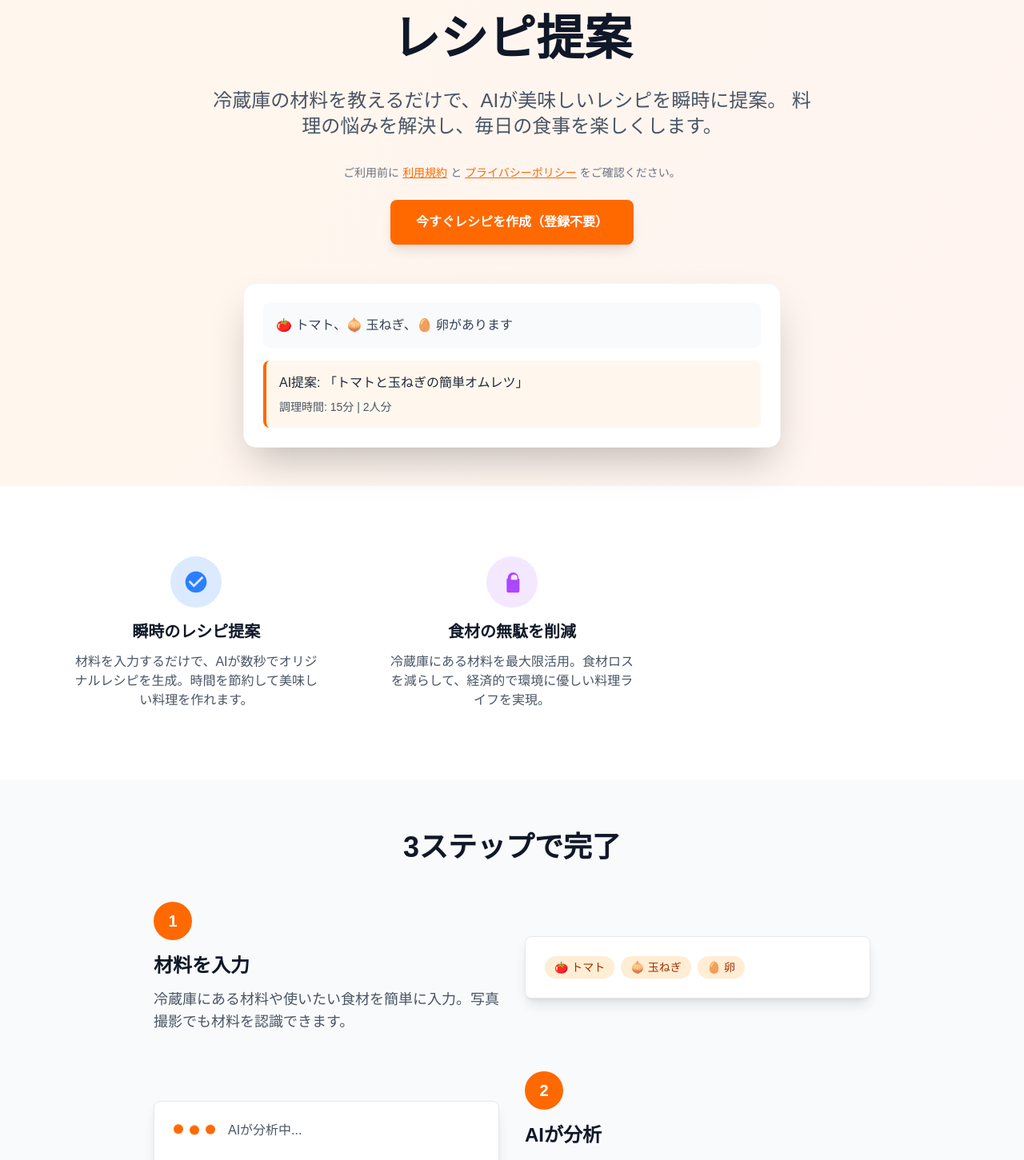
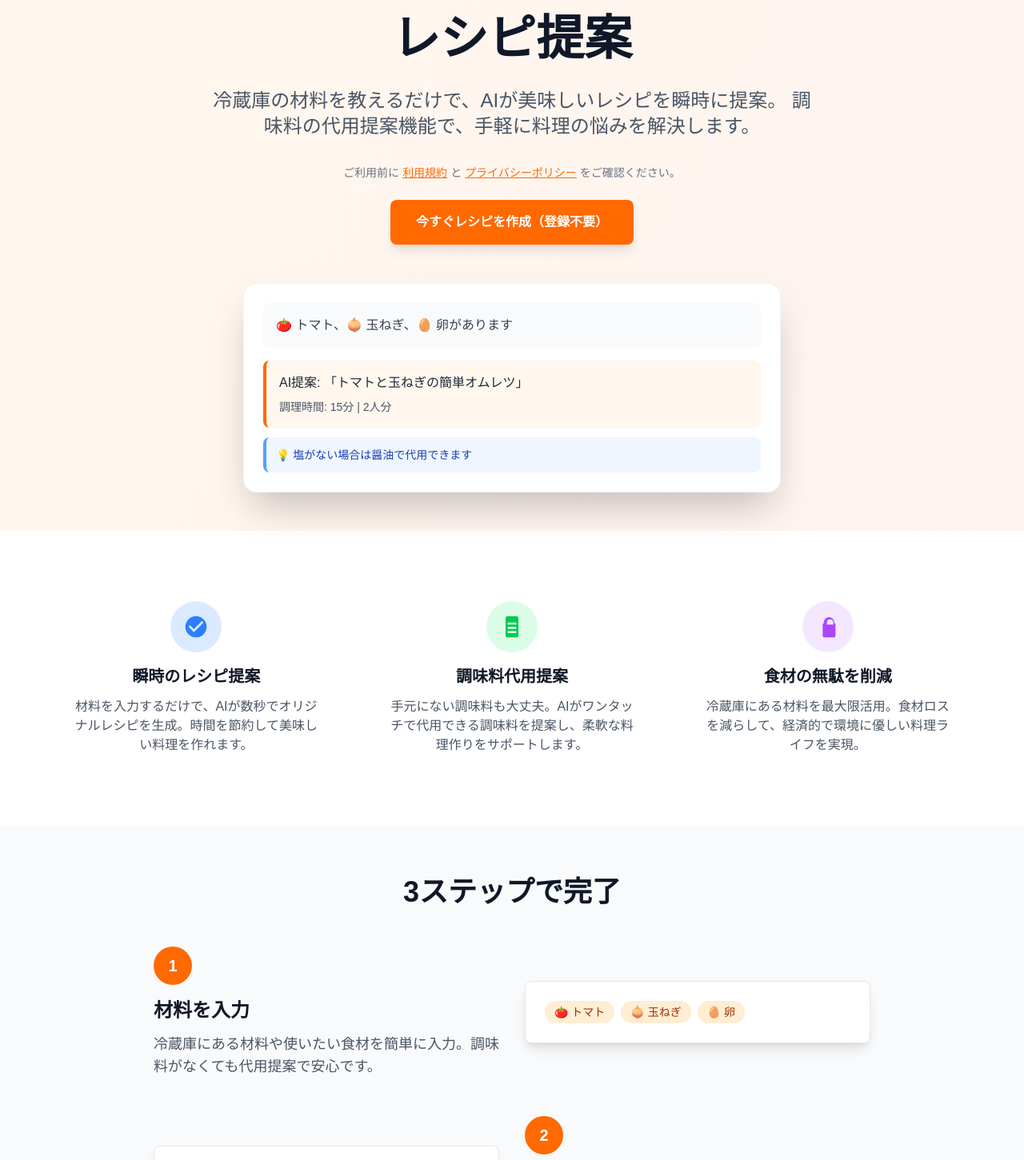
Before and after one commit to a2h1r0/cookbot, a Next.js app: page / in a window 1280 px wide. Shown: the part 279-1730 px from the top of the page at 80% size. Built offline with nearby package versions, Linux system fonts and the light colour scheme.

Commit message:
#1 LPの更新

```diff
--- a/src/app/page.tsx
+++ b/src/app/page.tsx
@@ -36,11 +36,9 @@ export default function HomePage() {
       {/* ヒーローセクション */}
       <section className="px-6 py-12 text-center">
         <div className="max-w-4xl mx-auto">
-          {' '}
           {/* ロゴ/アイコン */}
           <div className="mb-8 flex justify-center">
             <div className="flex items-center justify-center">
-              {' '}
               <Image
                 src="/images/icon.svg"
                 alt="CookBot"
@@ -57,11 +55,11 @@ export default function HomePage() {
             <span className="text-orange-500">あなただけの</span>
             <br />
             レシピ提案
-          </h1>{' '}
+          </h1>
           {/* サブヘッドライン */}
           <p className="text-xl md:text-2xl text-gray-600 mb-8 max-w-3xl mx-auto">
             冷蔵庫の材料を教えるだけで、AIが美味しいレシピを瞬時に提案。
-            料理の悩みを解決し、毎日の食事を楽しくします。
+            調味料の代用提案機能で、手軽に料理の悩みを解決します。
           </p>
           {/* 利用規約・プライバシーポリシーリンク */}
           <div className="mb-6 text-center">
@@ -100,12 +98,17 @@ export default function HomePage() {
                   🍅 トマト、🧅 玉ねぎ、🥚 卵があります
                 </p>
               </div>
-              <div className="bg-orange-50 rounded-lg p-4 border-l-4 border-orange-500">
+              <div className="bg-orange-50 rounded-lg p-4 border-l-4 border-orange-500 mb-3">
                 <p className="text-gray-800 text-left font-medium">
                   AI提案: 「トマトと玉ねぎの簡単オムレツ」
                 </p>
                 <p className="text-gray-600 text-sm text-left mt-2">
                   調理時間: 15分 | 2人分
+                </p>
+              </div>
+              <div className="bg-blue-50 rounded-lg p-3 border-l-4 border-blue-400">
+                <p className="text-blue-800 text-left text-sm font-medium">
+                  💡 塩がない場合は醤油で代用できます
                 </p>
               </div>
             </div>
@@ -137,23 +140,23 @@ export default function HomePage() {
             </div>
 
             {/* 特徴2 */}
-            {/* <div className="text-center p-6">
+            <div className="text-center p-6">
               <div className="w-16 h-16 bg-green-100 rounded-full flex items-center justify-center mx-auto mb-4">
                 <svg
                   className="w-8 h-8 text-green-500"
                   fill="currentColor"
                   viewBox="0 0 24 24"
                 >
-                <path d="M12 2l3.09 6.26L22 9.27l-5 4.87 1.18 6.88L12 17.77l-6.18 3.25L7 14.14 2 9.27l6.91-1.01L12 2z" />
+                  <path d="M8 12h8v2H8zm0 4h8v2H8zm0-8h8v2H8zM6 4v16a2 2 0 002 2h8a2 2 0 002-2V4a2 2 0 00-2-2H8a2 2 0 00-2 2z" />
                 </svg>
               </div>
               <h3 className="text-xl font-semibold text-gray-900 mb-3">
-              パーソナライズされた提案
+                調味料代用提案
               </h3>
               <p className="text-gray-600">
-              あなたの好み、アレルギー、食事制限を学習し、最適なレシピを提案。毎回新しい発見があります。
+                手元にない調味料も大丈夫。AIがワンタッチで代用できる調味料を提案し、柔軟な料理作りをサポートします。
               </p>
-          </div> */}
+            </div>
 
             {/* 特徴3 */}
             <div className="text-center p-6">
@@ -195,7 +198,7 @@ export default function HomePage() {
                   材料を入力
                 </h3>
                 <p className="text-gray-600 text-lg">
-                  冷蔵庫にある材料や使いたい食材を簡単に入力。写真撮影でも材料を認識できます。
+                  冷蔵庫にある材料や使いたい食材を簡単に入力。調味料がなくても代用提案で安心です。
                 </p>
               </div>
               <div className="flex-1">
@@ -283,10 +286,8 @@ export default function HomePage() {
       <footer className="px-6 py-12 bg-gray-900 text-white">
         <div className="max-w-6xl mx-auto">
           <div className="grid md:grid-cols-4 gap-8">
-            {' '}
             <div className="md:col-span-2">
               <div className="flex items-center space-x-3 mb-4">
-                {' '}
                 <Image
                   src="/images/logo.svg"
                   alt="CookBot"
```
Lines whose indentation alone changed are shown as unchanged.
